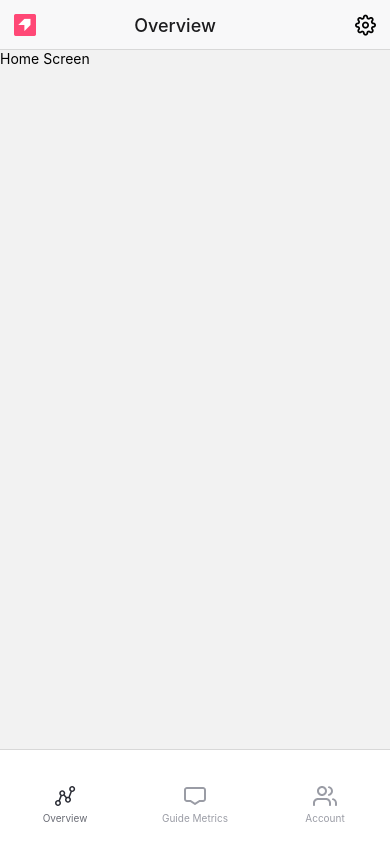
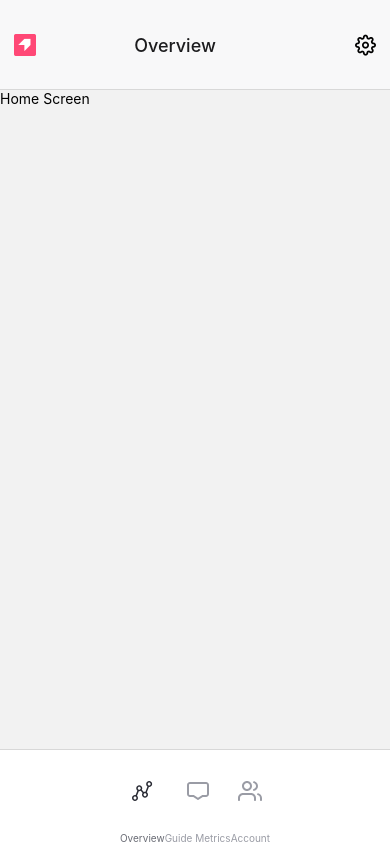
Before and after one commit to galgord/pendo-insights, a React Native app: screen /Overview in a window 390 px wide. Built offline with nearby package versions, Linux system fonts and the light colour scheme.

Commit message:
fixed svg bug

```diff
--- a/App.js
+++ b/App.js
@@ -64,7 +64,7 @@ const styles = StyleSheet.create({
       },
     headerStyle: {
        backgroundColor:'#F8F8F9',
-       height: 50,
+       height: 90,
     },
     headerTitleContainerStyle: {
         justifyContent: 'center',
@@ -75,15 +75,10 @@ const styles = StyleSheet.create({
           height: 95,
           width: '100%',
           justifyContent: 'center',
-          alignItems: 'space-between',
+          alignItems: 'center',
           position: 'absolute'
       },
-    icon: {
-          marginBottom: -30
-    },
-    label: {
-        paddingBottom: 20
-    },
+
     tinyLogo: {
         width: 22,
         height: 22,
--- a/package.json
+++ b/package.json
@@ -15,10 +15,9 @@
     "react": "16.13.1",
     "react-dom": "16.13.1",
     "react-native": "https://github.com/expo/react-native/archive/sdk-42.0.0.tar.gz",
-    "react-native-web": "~0.13.12",
+    "react-native-safe-area-context": "3.2.0",
     "react-native-screens": "~3.4.0",
-    "react-native-safe-area-context": "3.2.0",
-    "react-native-svg": "12.1.1"
+    "react-native-svg": "^12.1.1"
   },
   "devDependencies": {
     "@babel/core": "^7.9.0"
--- a/src/icons/PendoTabBarIcon.js
+++ b/src/icons/PendoTabBarIcon.js
@@ -48,9 +48,9 @@ const PendoTabBarIcon = ({iconName, style}) => {
         case 'AccountsSelected':
             return (
                 <View style={style}>
-                    <svg width="24" height="20" viewBox="0 0 24 20" fill="none" xmlns="http://www.w3.org/2000/svg">
-                        <path d="M18 19C18 19.5523 17.5523 20 17 20C16.4477 20 1.55228 20 1 20C0.447715 20 0 19.5523 0 19V17C0 14.2386 2.23858 12 5 12H13C15.7614 12 18 14.2386 18 17V19ZM9 10C6.23858 10 4 7.76142 4 5C4 2.23858 6.23858 0 9 0C11.7614 0 14 2.23858 14 5C14 7.76142 11.7614 10 9 10ZM24 19C24 19.5523 23.5523 20 23 20C22.4477 20 22 19.5523 22 19V17.0007C21.999 15.6336 21.0737 14.44 19.75 14.0983C19.2153 13.9602 18.8937 13.4148 19.0317 12.88C19.1698 12.3453 19.7153 12.0237 20.25 12.1618C22.4562 12.7314 23.9983 14.7207 24 17V19ZM15.752 2.09875C15.2169 1.96177 14.8943 1.41698 15.0312 0.881958C15.1682 0.346932 15.713 0.0242669 16.248 0.161255C18.4604 0.727717 20.0078 2.72124 20.0078 5.005C20.0078 7.28877 18.4604 9.28229 16.248 9.84875C15.713 9.98574 15.1682 9.66306 15.0312 9.12804C14.8943 8.59301 15.2169 8.04824 15.752 7.91125C17.0794 7.57138 18.0078 6.37526 18.0078 5.005C18.0078 3.63475 17.0794 2.43863 15.752 2.09875Z" fill="#2A2C35"/>
-                    </svg>
+                    <Svg width="24" height="20" viewBox="0 0 24 20" fill="none" xmlns="http://www.w3.org/2000/svg">
+                        <Path d="M18 19C18 19.5523 17.5523 20 17 20C16.4477 20 1.55228 20 1 20C0.447715 20 0 19.5523 0 19V17C0 14.2386 2.23858 12 5 12H13C15.7614 12 18 14.2386 18 17V19ZM9 10C6.23858 10 4 7.76142 4 5C4 2.23858 6.23858 0 9 0C11.7614 0 14 2.23858 14 5C14 7.76142 11.7614 10 9 10ZM24 19C24 19.5523 23.5523 20 23 20C22.4477 20 22 19.5523 22 19V17.0007C21.999 15.6336 21.0737 14.44 19.75 14.0983C19.2153 13.9602 18.8937 13.4148 19.0317 12.88C19.1698 12.3453 19.7153 12.0237 20.25 12.1618C22.4562 12.7314 23.9983 14.7207 24 17V19ZM15.752 2.09875C15.2169 1.96177 14.8943 1.41698 15.0312 0.881958C15.1682 0.346932 15.713 0.0242669 16.248 0.161255C18.4604 0.727717 20.0078 2.72124 20.0078 5.005C20.0078 7.28877 18.4604 9.28229 16.248 9.84875C15.713 9.98574 15.1682 9.66306 15.0312 9.12804C14.8943 8.59301 15.2169 8.04824 15.752 7.91125C17.0794 7.57138 18.0078 6.37526 18.0078 5.005C18.0078 3.63475 17.0794 2.43863 15.752 2.09875Z" fill="#2A2C35"/>
+                    </Svg>
                 </View>
             )
     }
```
Also changed, not shown: 1 other file (tests, documents, lock files or other folders).
